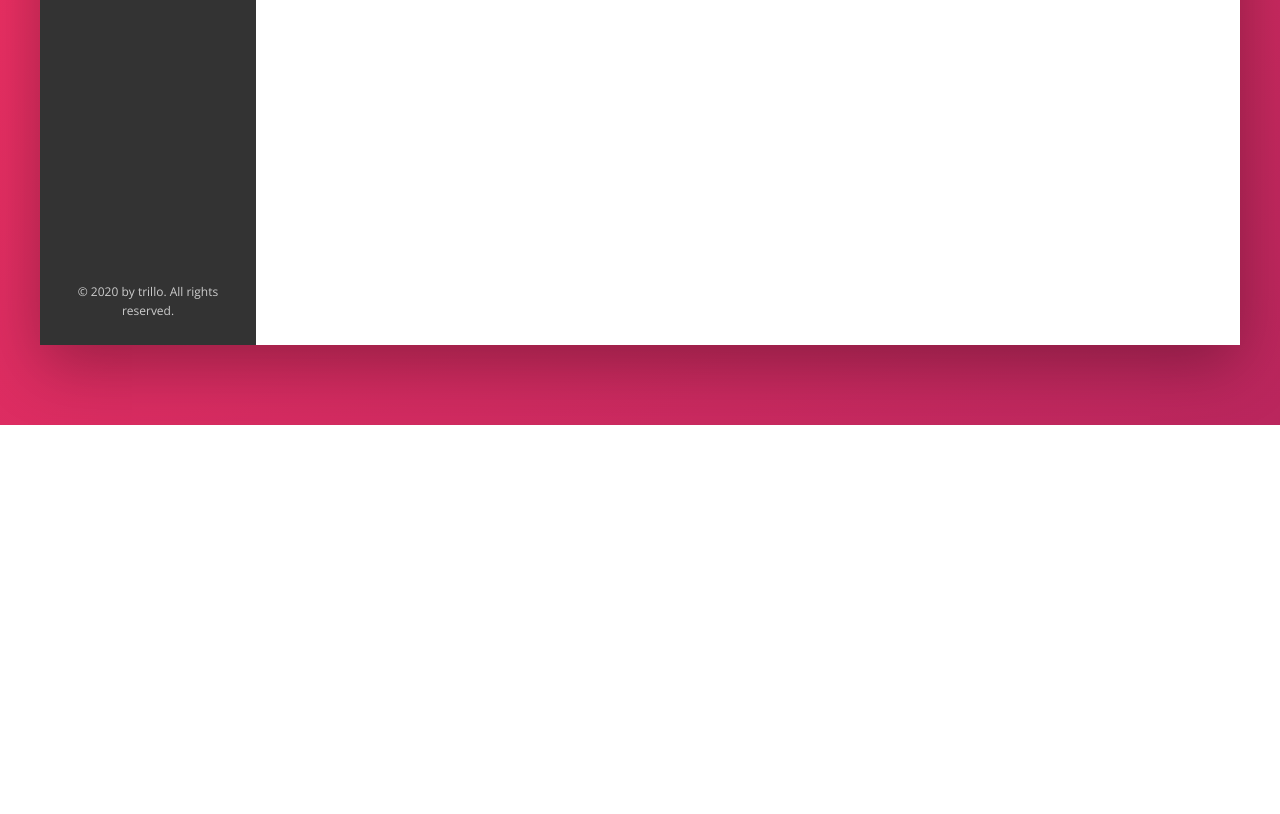
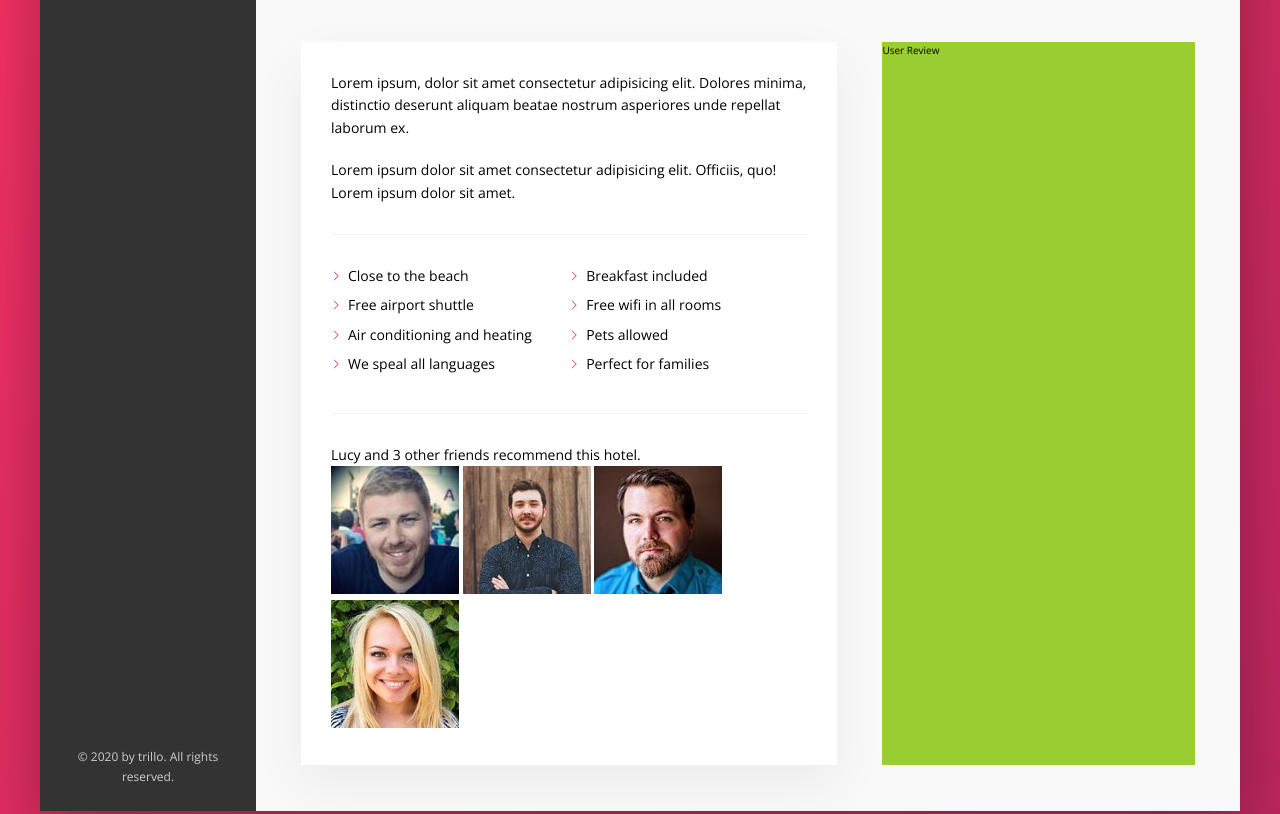
Before and after one commit to safintofiqali/trillo, a website: page index.html in a window 1280 px wide. Shown: the part 605-1419 px from the top of the page. Before the commit the page ends 1030 px from the top, so only its background shows below. Drawn offline with nearby package versions, Linux system fonts and the light colour scheme.

```diff
--- a/index.html
+++ b/index.html
@@ -165,6 +165,49 @@
 
                     </div> <!-- Overview / -->
 
+                    <!-- Detail -->
+                    <div class="detail">
+
+                        <!-- Description -->
+                        <div class="description">
+
+                            <p class="paragraph">
+                                Lorem ipsum, dolor sit amet consectetur adipisicing elit. Dolores minima, distinctio deserunt aliquam beatae nostrum asperiores unde repellat laborum ex.
+                            </p>
+                            <p class="paragraph">Lorem ipsum dolor sit amet consectetur adipisicing elit. Officiis, quo! Lorem ipsum dolor sit amet.</p>
+
+                            <!-- List -->
+                            <ul class="list">
+                                <li class="list__item">Close to the beach</li>
+                                <li class="list__item">Breakfast included</li>
+                                <li class="list__item">Free airport shuttle</li>
+                                <li class="list__item">Free wifi in all rooms</li>
+                                <li class="list__item">Air conditioning and heating</li>
+                                <li class="list__item">Pets allowed</li>
+                                <li class="list__item">We speal all languages</li>
+                                <li class="list__item">Perfect for families</li>
+                            </ul> <!-- List / -->
+
+                            <!-- Recommend -->
+                            <div class="recommend">
+                                <p class="recommend__count">Lucy and 3 other friends recommend this hotel.</p>
+                                <div class="recommend__friends">
+                                    <img src="img/user-3.jpg" alt="Friend Photo" class="recommend__photo">
+                                    <img src="img/user-4.jpg" alt="Friend Photo" class="recommend__photo">
+                                    <img src="img/user-5.jpg" alt="Friend Photo" class="recommend__photo">
+                                    <img src="img/user-6.jpg" alt="Friend Photo" class="recommend__photo">
+                                </div>
+                            </div> <!-- Recommend / -->
+
+                        </div> <!-- Description / -->
+
+                        <!-- User Reviews -->
+                        <div class="user-reviews">
+                            User Review
+                        </div> <!-- User Reviews / -->
+
+                    </div> <!-- Detail / -->
+
                 </main> <!-- Hotel-View Main / -->
 
             </div> <!-- Content / -->
--- a/sass/_base.scss
+++ b/sass/_base.scss
@@ -12,6 +12,9 @@
     --color-grey-dark-3:#999;
 
     --shadow-dark: 0 2rem 6rem rgba(0,0,0,0.3);
+    --shadow-light:0 2rem 5rem rgba(0,0,0,0.06);
+
+    --line: 1px solid var(--color-grey-light-2);
 }
 
 * { margin:0; padding:0; }
--- a/sass/_components.scss
+++ b/sass/_components.scss
@@ -203,7 +203,7 @@
 .overview {
     display:flex;
     align-items: center;
-    border-bottom:1px solid var(--color-grey-light-2);
+    border-bottom:var(--line);
 
     &__heading {
         font-size: 2.25rem;
@@ -301,3 +301,50 @@
         }
     }
 }
+
+/* ------------------------------- */
+// Paragraph Styling //
+/* ------------------------------- */
+.paragraph:not(:last-of-type) {
+    margin-bottom: 2rem;
+}
+
+/* ------------------------------- */
+// List Styling //
+/* ------------------------------- */
+.list {
+    margin:3rem 0;
+    list-style:none;
+    padding:3rem 0;
+    border-top:var(--line);
+    border-bottom:var(--line);
+
+    display:flex;
+    flex-wrap: wrap;
+
+    &__item {
+        flex:0 0 50%;
+        margin-bottom: .7rem;
+        &::before {
+            content:"";
+            display:inline-block;
+            width:1rem;
+            height:1rem;
+            margin-right: .7rem;
+            // background-image: url(../img/chevron-thin-right.svg);
+            // background-repeat: no-repeat;
+            // background-size: contain;
+
+            background-color: var(--color-primary);
+            mask-image: url(../img/chevron-thin-right.svg);
+            -webkit-mask-image: url(../img/chevron-thin-right.svg);
+            mask-size:contain;
+            -webkit-mask-size:contain;
+        }
+    }
+
+}
+
+/* ------------------------------- */
+// Recommend Styling //
+/* ------------------------------- */
--- a/sass/_layout.scss
+++ b/sass/_layout.scss
@@ -11,7 +11,7 @@
     font-size:1.4rem;
     height:7rem;
     background-color: #fff;
-    border-bottom: 1px solid var(--color-grey-light-2);
+    border-bottom: var(--line);
 
     display:flex;
     justify-content: space-between;
@@ -34,6 +34,25 @@
 .hotel-view {
     background-color: #fff;
     flex:1;
+}
 
-    min-height:80rem;
+.detail {
+    display: flex;
+    padding:4.5rem;
+    background-color: var(--color-grey-light-1);
+    border-bottom: var(--line);
 }
+
+.description {
+    background-color: #fff;
+    box-shadow: var(--shadow-light);
+    padding:3rem;
+    flex:0 0 60%;
+    margin-right: 4.5rem;
+    font-size: 1.4rem;
+}
+
+.user-reviews {
+    background-color: yellowgreen;
+    flex:1;
+}
```
Also changed, not shown: css/style.css.
